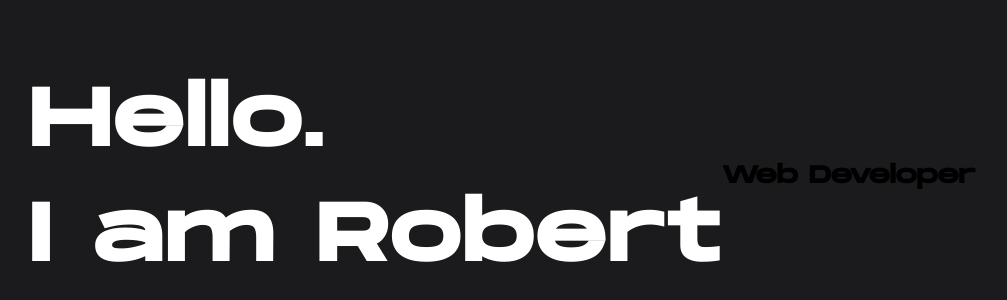
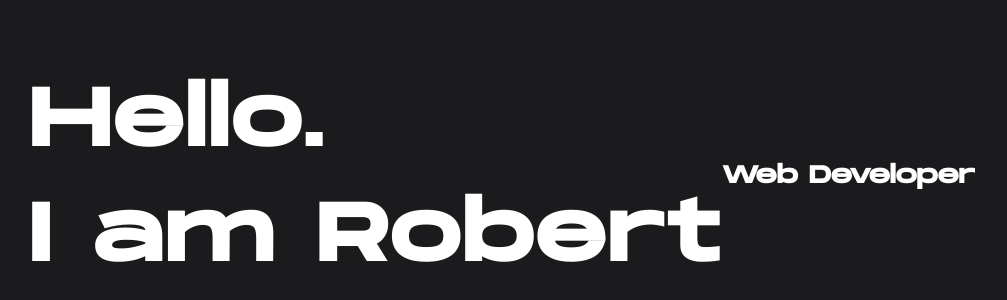
Before and after one commit to webdevrr/Portfolio-v3, a Next.js app: page / in a window 1280 px wide. Shown: the part 226-526 px from the top of the page, without its empty margins (138-1145 px from the left). Built offline with nearby package versions, Linux system fonts and the light colour scheme.

Commit message:
Completed WelcomeSectionTitle

```diff
--- a/components/WelcomeSection/WelcomeSectionTitle.tsx
+++ b/components/WelcomeSection/WelcomeSectionTitle.tsx
@@ -8,20 +8,32 @@ const Title = styled.h1`
   display: flex;
   flex-direction: column;
 `;
+const Overflow = styled.span`
+  overflow: hidden;
+`;
+const OverflowDiv = styled.div`
+  overflow: hidden;
+`;
+const Wrapper = styled.span`
+  display: block;
+`;
+const Info = styled.h2`
+  color: white;
+`;
 const WelcomeSectionTitle = () => {
   return (
     <>
       <Title>
-        <span>
-          <span>Hello.</span>
-        </span>
-        <span>
-          <span>I am Robert</span>
-        </span>
+        <Overflow>
+          <Wrapper>Hello.</Wrapper>
+        </Overflow>
+        <Overflow>
+          <Wrapper>I am Robert</Wrapper>
+        </Overflow>
       </Title>
-      <div>
-        <h2>Web Developer</h2>
-      </div>
+      <OverflowDiv>
+        <Info>Web Developer</Info>
+      </OverflowDiv>
     </>
   );
 };
```
